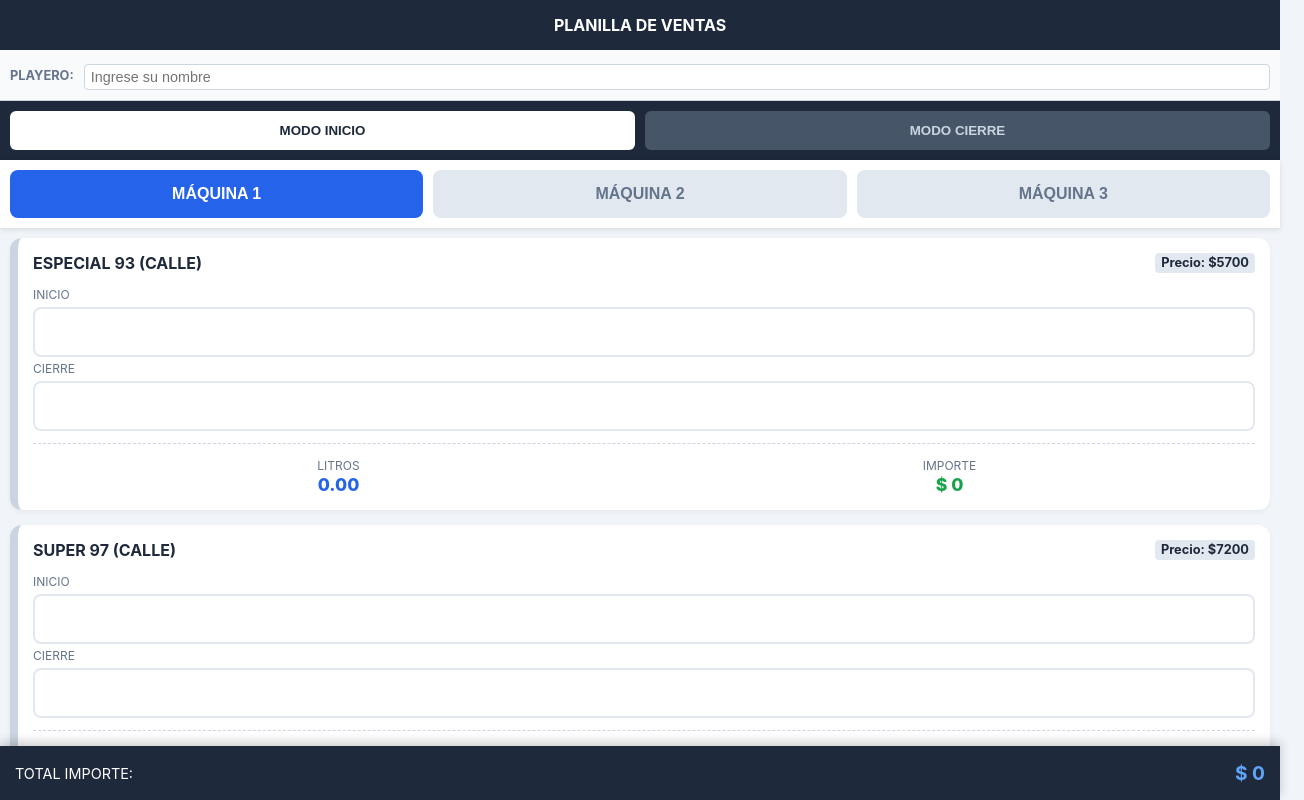
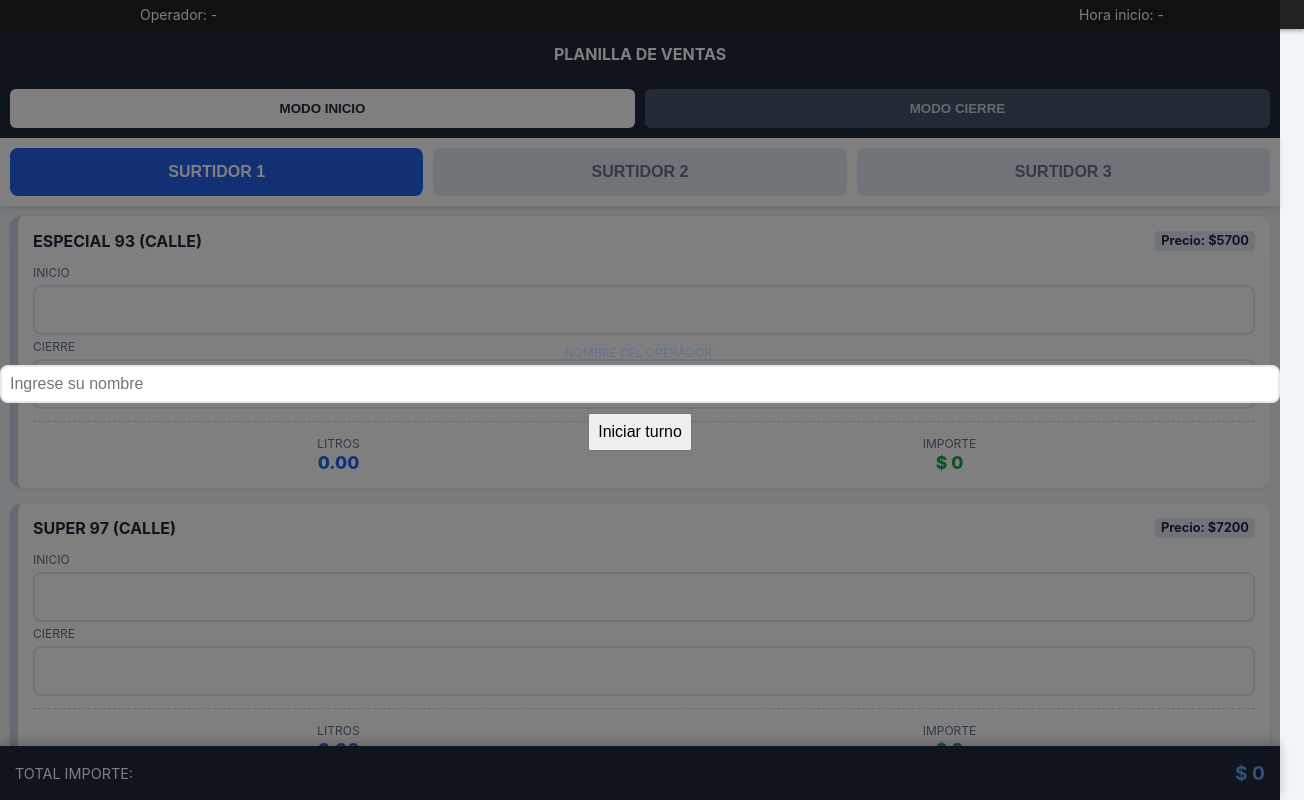
Before and after one commit to neembucunorte/neembucunorte.github.io, a plain HTML site: page index.html in a window 1280 px wide. Shown: the top 800 px of the page, 1304 px wide, since content can reach past the window. Drawn offline with nearby package versions, Linux system fonts and the light colour scheme.

Commit message:
Add files via upload

```diff
--- a/index.html
+++ b/index.html
@@ -8,13 +8,14 @@
 </head>
 <body>
 
+<div id="turno-header"class="headerturno">
+    <span style="padding-left: 10%;" id="turno-nombre">Operador: -</span>
+    <span style="padding-right: 10%;" id="turno-hora">Hora inicio: -</span>
+</div>
+
 <div class="header">PLANILLA DE VENTAS</div>
 
-<div class="playero-row">
-    <label>Playero:</label>
-    <input type="text" id="nombre-playero" placeholder="Ingrese su nombre"
-          >
-</div>
+
 
 <div class="mode-selector">
         <button class="mode-btn active" id="m-ini" onclick="setModo('inicio')">MODO INICIO</button>
@@ -22,9 +23,9 @@
     </div>
 
 <div class="tabs">
-    <button class="tab-btn active" id="btn-exp1">MÁQUINA 1</button>
-    <button class="tab-btn" id="btn-exp2">MÁQUINA 2</button>
-    <button class="tab-btn" id="btn-exp3">MÁQUINA 3</button>
+    <button class="tab-btn active" id="btn-exp1">SURTIDOR 1</button>
+    <button class="tab-btn" id="btn-exp2">SURTIDOR 2</button>
+    <button class="tab-btn" id="btn-exp3">SURTIDOR 3</button>
 
 </div>
 
@@ -70,4 +71,13 @@
 <script src="script.js"></script>
 <script src="https://cdnjs.cloudflare.com/ajax/libs/jspdf/2.5.1/jspdf.umd.min.js"></script>
 </body>
+
+
+<div id="login-dialog" class="dialog">
+  <label>Nombre del operador:</label>
+  <input type="text" id="nombre-operator" placeholder="Ingrese su nombre">
+  <button onclick="iniciarturno()">Iniciar turno</button>
+</div>
+
+
 </html>
--- a/script.js
+++ b/script.js
@@ -1,5 +1,15 @@
 const STORAGE_KEY = 'planilla-combustible-v1';
 const STORAGE_KEY2 = 'horaentrada';
+const STORAGE_KEY3 = 'playero'
+
+window.onload = function() {
+  // Mostrar modal si no hay hora ni nombre
+  if (!localStorage.getItem(STORAGE_KEY2) || !localStorage.getItem(STORAGE_KEY3)) {
+    document.getElementById('login-dialog').style.display = 'flex';
+  } else {
+    document.getElementById('login-dialog').style.display = 'none';
+  }
+}
 
 let modo = 'inicio'; // o 'cierre'
 const contenedor = document.getElementById('contenedor');
@@ -29,12 +39,59 @@ const datos = {
 
 };
 
+function actualizarHeaderTurno() {
+    const nombre = localStorage.getItem(STORAGE_KEY3) || '-';
+    const horaISO = localStorage.getItem(STORAGE_KEY2);
+
+    let hora = '-';
+    if (horaISO) {
+        const d = new Date(horaISO);
+        hora = d.toLocaleTimeString();
+    }
+
+    document.getElementById("turno-nombre").textContent = `Operador: ${nombre}`;
+    document.getElementById("turno-hora").textContent = `Hora inicio: ${hora}`;
+}
+
+function iniciarturno(){
+     const nombre = document.getElementById('nombre-operator').value.trim();
+  if (!nombre) {
+    alert("Ingrese su nombre para iniciar turno");
+    return;
+  }
+
+  // Guardar nombre
+  localStorage.setItem(STORAGE_KEY3, nombre);
+
+
+    guardarhoraentrada()
+
+     document.getElementById('login-dialog').style.display = 'none';
+
+      actualizarHeaderTurno()
+}
+
 function guardarhoraentrada(){
-const fechahoraS = localStorage.getItem(STORAGE_KEY2);
-const fechahoraL = Date();
-if (!fechahoraS){
-localStorage.setItem(STORAGE_KEY2, fechahoraL)
-}
+const guardado = localStorage.getItem(STORAGE_KEY2);
+    const ahora = new Date();
+
+    if (!guardado) {
+        // No existe turno
+        localStorage.setItem(STORAGE_KEY2, ahora.toISOString());
+        return;
+    }
+
+    const fechaGuardada = new Date(guardado);
+
+    const mismoDia =
+        fechaGuardada.getFullYear() === ahora.getFullYear() &&
+        fechaGuardada.getMonth() === ahora.getMonth() &&
+        fechaGuardada.getDate() === ahora.getDate();
+
+    if (!mismoDia) {
+        // Turno viejo → sobrescribir
+        localStorage.setItem(STORAGE_KEY2, ahora.toISOString());
+    }
 }
 
 function borrarhoraentrada(){
@@ -43,6 +100,14 @@ if (fechahoraS){
 localStorage.removeItem(STORAGE_KEY2)
 }
 }
+
+function borrarplayero(){
+const playero = localStorage.getItem(STORAGE_KEY3);
+if (playero){
+localStorage.removeItem(STORAGE_KEY3)
+}
+}
+
 
 
 function guardarEstado() {
@@ -109,12 +174,22 @@ function renderMangueras() {
         `;
     }
 }
+
 function exportarPDF() {
-    const nombrePlayero = document.getElementById('nombre-playero').value || '-';
+    const nombrePlayero =  localStorage.getItem(STORAGE_KEY3) || '-';
     const fecha = new Date().toLocaleDateString();
     const hora = new Date().toLocaleTimeString();
-    const fechahorainicio = localStorage.getItem("horaentrada");
-    const estado = JSON.parse(localStorage.getItem('planilla-combustible-v1'));
+
+
+    const horaInicioISO  = localStorage.getItem(STORAGE_KEY2);
+let horaInicioFormateada = '-';
+  const d = new Date(horaInicioISO);
+    horaInicioFormateada = d.toLocaleTimeString();
+
+
+
+
+    const estado = JSON.parse(localStorage.getItem(STORAGE_KEY));
     if (!estado) {
         alert('No hay datos guardados');
         return;
@@ -142,7 +217,7 @@ function exportarPDF() {
     y += 6;
 
 
-    pdf.text(`HoraInicio: ${fechahorainicio}`, 10, y);
+    pdf.text(`HoraInicio: ${horaInicioFormateada}`, 10, y);
     y += 6;
 
  pdf.text(`HoraFin: ${hora}`, 10, y);
@@ -164,7 +239,7 @@ function exportarPDF() {
 
         // 📊 ENCABEZADO TABLA
         pdf.setFontSize(10);
-        pdf.text(`MÁQUINA ${m}`, 10, y);
+        pdf.text(`SURTIDOR ${m}`, 10, y);
         y += 6;
         pdf.text('NOMBRE', 10, y);
         pdf.text('INICIO', 70, y);
@@ -243,6 +318,7 @@ if(diferencia==0){
 
 }
 borrarhoraentrada()
+borrarplayero()
     pdf.save('planilla_combustible.pdf');
 }
 
@@ -394,4 +470,4 @@ function verificarCaja() {
 cargarEstado();
 renderMangueras();
 sumarTodo();
-guardarhoraentrada()
+ actualizarHeaderTurno()
--- a/style.css
+++ b/style.css
@@ -14,6 +14,7 @@ body {
 }
 
 .header {
+
     background: var(--dark);
     color: white;
     padding: 15px;
@@ -229,3 +230,35 @@ input {
     border: 1px solid #cbd5e1;
     flex: 1;
 }
+
+.dialog {
+  position: fixed;
+  top:0; left:0;
+  width: 100%; height: 100%;
+  background: rgba(0,0,0,0.5);
+  display:flex;
+  flex-direction: column;
+  align-items:center;
+  justify-content:center;
+  z-index:1000;
+}
+.dialog input, .dialog button {
+  margin: 5px;
+  padding: 8px;
+  font-size: 16px;
+}
+
+.headerturno{
+  position: sticky;       /* hace que el header siga visible al hacer scroll */
+    top: 0;                 /* se queda pegado a la parte superior */
+    z-index: 500;           /* siempre encima de otros elementos */
+    width: 100%;
+    background: #222;
+    color: #fff;
+    font-size: 14px;
+    padding: 6px 12px;
+    display: flex;
+    justify-content: space-between;
+    align-items: center;
+    box-shadow: 0 2px 4px rgba(0,0,0,0.3);
+}
```
